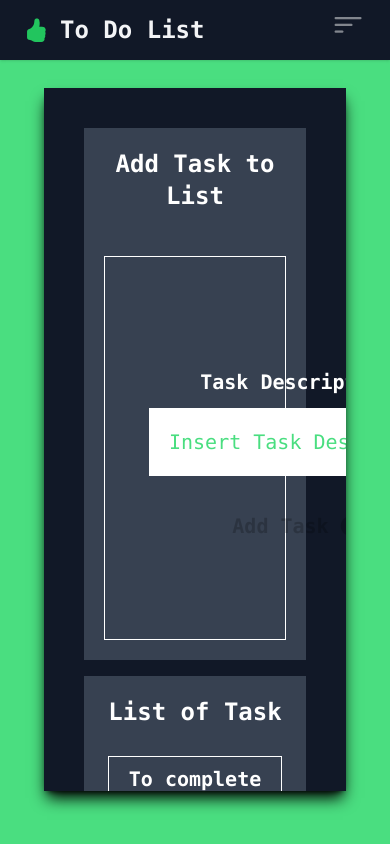
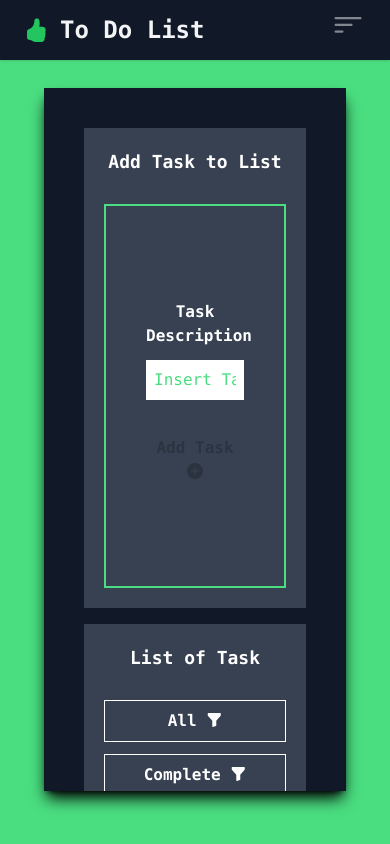
Before and after one commit to stefanBid/to-do-list, a Vue app: page / in a window 390 px wide. Built offline with nearby package versions, Linux system fonts and the light colour scheme.

Commit message:
style bug fix

```diff
--- a/src/components/BaseCheckBox.vue
+++ b/src/components/BaseCheckBox.vue
@@ -22,7 +22,7 @@ export default defineComponent({
 </script>
 
 <template>
-    <div class=" justify-self-end mb-[0.125rem] mr-4 inline-block min-h-[1.5rem] pl-[1.5rem]">
+    <div class="flex flex-row items-stretch space-x-2  p-2 justify-end  ">
         <input
         type="checkbox"
         :class="customClassCheckBox"
--- a/src/views/ToDoListView.vue
+++ b/src/views/ToDoListView.vue
@@ -67,21 +67,21 @@ export default defineComponent({
 </script>
 <template>
     <div class="flex md:flex-row flex-col mx-11 my-7 h-5/6 shadow-black shadow-lg bg-gray-900 p-10 md:overflow-y-hidden overflow-y-scroll">
-        <div class="flex flex-col justify-between  md:h-full h-auto basis-1/2 bg-gray-700  p-5 md:text-left text-center md:mr-2 md:mb-0 mb-2">
-            <h1 class="text-white text-2xl font-mono font-semibold">Add Task to List</h1>
-            <div class="border h-96 grid content-center border-white mt-11 p-11">
-                <form @submit.prevent="onSubmit" class="mt-5 flex flex-col space-y-7">
+        <div class="flex flex-col justify-between space-y-7  md:h-full h-auto basis-1/2 bg-gray-700  p-5 md:text-left text-center md:mr-2 md:mb-0 mb-2">
+            <h1 class="text-white md:text-2xl sm:text-xl text-lg font-mono font-semibold">Add Task to List</h1>
+            <div class="flex items-stretch border-2 h-96 border-green-400">
+                <form @submit.prevent="onSubmit" class="self-center w-full  flex flex-col items-stretch space-y-7 px-10 md:text-xl sm:text-lg text-md font-mono">
 
                     <BaseInput
-                    :custom-class-input="'p-5 font-mono text-xl placeholder-green-400 text-green-800'"
-                    :custom-class-label="'text-white font-mono font-semibold text-xl -mb-4'"
+                    :custom-class-input="'self-center sm:p-5 p-2 placeholder-green-400 text-green-800 w-full'"
+                    :custom-class-label="'self-center text-white font-semibold -mb-4 w-full'"
                     :label-for-input="'Task Description'"
                     :placeholder="'Insert Task Description'"
                     v-model="description"
                     />
 
                     <BaseButton
-                    :custom="'p-2 bg-green-800 hover:bg-white text-xl font-semibold font-mono text-white hover:text-green-800'"
+                    :custom="'self-center sm:p-3 p-2 bg-green-800 hover:bg-white font-semibold text-white hover:text-green-800 w-full'"
                     :disabled="disableButton"
                     type="solid"
                     >
@@ -91,10 +91,10 @@ export default defineComponent({
             </div>
         </div>
         <div class=" flex flex-col space-y-7 justify-center  md:h-full h-auto basis-1/2 bg-gray-700  p-5 md:text-right text-center md:ml-2 md:mt-0 mt-2">
-            <h1 class="text-white text-2xl font-mono font-semibold">List of Task</h1>
-            <div class="inline-block m3 ">
+            <h1 class="text-white md:text-2xl sm:text-xl text-lg font-mono font-semibold">List of Task</h1>
+            <div class="md:inline-block sm:inline-block md:space-x-3 sm:space-x-3 flex flex-col-reverse items-stretch md:text-xl sm:text-lg text-md font-semibold font-mono text-white ">
                 <BaseButton
-                :custom="'p-2 hover:bg-white focus:bg-white text-xl font-semibold font-mono text-white hover:text-red-800 focus:text-red-800 mx-1'"
+                :custom="'p-2 hover:bg-white focus:bg-white hover:text-red-800 focus:text-red-800 focus:animate-bounce'"
                 :disabled="false"
                 type="outline"
                 @click="filter=2">
@@ -102,7 +102,7 @@ export default defineComponent({
                 </BaseButton>
 
                 <BaseButton
-                :custom="'p-2 hover:bg-white focus:bg-white text-xl font-semibold font-mono text-white hover:text-green-800 focus:text-green-800 mx-1'"
+                :custom="'p-2 hover:bg-white focus:bg-white hover:text-green-800 focus:text-green-800 focus:animate-bounce md:my-0 sm:my-0 my-3'"
                 :disabled="false"
                 type="outline"
                 @click="filter=1">
@@ -110,7 +110,7 @@ export default defineComponent({
                 </BaseButton>
 
                 <BaseButton
-                :custom="'p-2 hover:bg-white focus:bg-white text-xl font-semibold font-mono text-white hover:text-green-800 focus:text-green-800 mx-1'"
+                :custom="'p-2 hover:bg-white focus:bg-white hover:text-green-800 focus:text-green-800 focus:animate-bounce'"
                 :disabled="false"
                 type="outline"
                 @click="filter=0">
@@ -119,31 +119,31 @@ export default defineComponent({
             </div>
 
             <!--ADD List of items-->
-            <div class="md:overflow-y-scroll md:h-96 h-auto border border-white p-3">
-                <template v-if="storeTask.tasks.length != 0">
+            <div class="md:overflow-y-scroll md:h-96 h-auto border-2  border-green-400 p-3">
+                <template v-if="filterData.length != 0">
                     <template v-for="task in filterData">
-                        <div class=" grid grid-cols-1 gap-1 justify-items-start border border-white p-3 mb-5" :class="[task['isComplete']?'bg-green-700':'']">
-                            <h1 class="font-mono font-semibold md:text-2xl text-lg text-white md:text-left text-center my-5">{{ task['description'] }}</h1>
+                        <div class="flex flex-col items-stretch space-y-4 border border-white p-3 mb-5" :class="[task['isComplete']?'bg-green-700':'']">
+                            <h1 class="self-start  font-mono font-semibold md:text-3xl sm:text-2xl text-lg text-white md:text-left text-center my-5">{{ task['description'] }}</h1>
                             <BaseButton
-                            :custom="'p-2  text-xl font-semibold font-mono text-white hover:text-red-500'"
+                            :custom="'self-start md:text-xl sm:text-lg text-md font-semibold font-mono text-white hover:text-red-500'"
                             :disabled="false"
                             type="text"
                             @click="executeOperation(task)">
                             Elimina <i class="bi bi-trash-fill"></i>
                             </BaseButton>
                             <BaseCheckBox v-if="filter===0"
-                            :custom-class-check-box="'mr-2 accent-green-600 active:accent-red-700 hover:accent-green-600 hover:cursor-pointer h-4 w-4 rounded-[0.25rem] border-[0.125rem] border-solid border-neutral-300 outline-none'"
+                            :custom-class-check-box="' self-center mr-2 accent-green-600 active:accent-red-700 hover:accent-green-600 hover:cursor-pointer h-4 w-4 rounded-[0.25rem] border-[0.125rem] border-solid border-neutral-300 outline-none'"
                             :label-for-check-box="task['isComplete']?'Complete':'To complete'"
-                            :custom-class-label="'inline-block  font-mono font-semibold md:text-xl text-md text-white'"
+                            :custom-class-label="' self-center font-mono font-semibold md:text-xl text-md text-white'"
                             v-model:checked="task['isComplete']"
                             />
                         </div>
                     </template>
-                    <h4 class="text-red-400 text-2xl font-mono font-semibold">Active Tasks: {{ storeTask.count }}</h4>
+                    <h4 class="text-red-400 md:text-2xl sm:text-xl text-lg font-mono font-semibold">Active Tasks: {{ storeTask.count }}</h4>
                 </template>
-                <template v-else>
-                    <h1 class="font-mono font-semibold text-2xl text-white md:text-left text-center">Void </h1>
-                </template>
+                <div v-else class="flex flex-col items-stretch justify-center h-full">
+                    <h1 class="self-center font-mono font-semibold md:text-4xl sm:text-3xl text-2lg text-red-800  animate-pulse">No Result... <i class="bi bi-emoji-frown-fill"></i></h1>
+                </div>
             </div>
 
         </div>
--- a/tailwind.config.js
+++ b/tailwind.config.js
@@ -5,6 +5,11 @@ export default {
     "./src/**/*.{vue,js,ts,jsx,tsx}",
   ],
   theme: {
+    screens:{
+      //Definisco i miei Breakpoint
+      'md':'1100px',
+      'sm': '670px'
+    },
     extend: {},
   },
   plugins: [],
```
Also changed, not shown: 1 other file (tests, documents, lock files or other folders).
